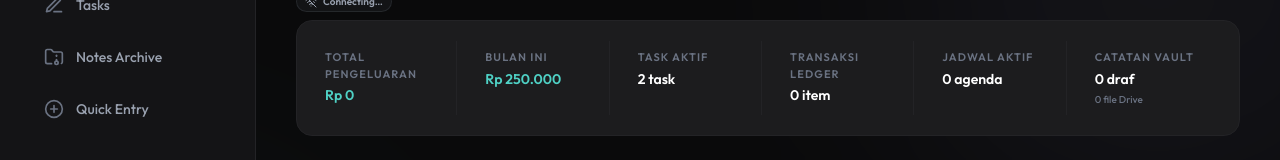
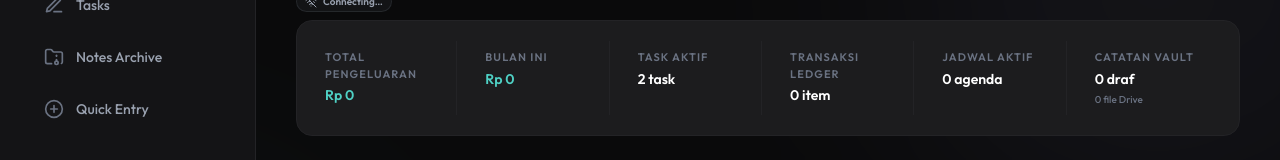
Before and after one commit to boasvanjosep/GROUU, a React (Vite) app: page / in a window 1280 px wide. Shown: the part 180-340 px from the top of the page. Built offline with nearby package versions, Linux system fonts and the light colour scheme.

Commit message:
FIX BUG : Update new UI Dashboard

```diff
--- a/src/App.tsx
+++ b/src/App.tsx
@@ -263,6 +263,9 @@ export default function App() {
   const currentYear = new Date().getFullYear();
   const monthlyExpenseAmount = expenses
     .filter(e => {
+      // Exclude INITIAL_EXPENSES (dummy data): IDs 'e1','e2','e3'
+      // User-created expenses always have IDs starting with 'e_'
+      if (!e.id.startsWith('e_')) return false;
       if (!e.createdAt) return false;
       const d = new Date(e.createdAt);
       return d.getMonth() === currentMonth && d.getFullYear() === currentYear;
--- a/src/pages/Archive.tsx
+++ b/src/pages/Archive.tsx
@@ -352,7 +352,7 @@ export function Archive({ notes, loading, onRefresh, onAddNote, onDeleteNote }:
               : "Your physical vault archive is empty. Keep track of inspiration, bookmarks, and papers instantly."}
           </p>
           <button
-            onClick={onNavigateToCreate}
+            onClick={() => setShowCreateModal(true)}
             className="min-h-[44px] px-4 py-2 bg-[#B4B0FF] hover:bg-[#B4B0FF]/90 text-[#0A0A0B] font-sans text-xs font-semibold rounded-xl flex items-center justify-center gap-1.5 shadow-md shadow-[#B4B0FF]/15 transition-all"
           >
             <PlusCircle className="w-4 h-4" /> Create Note Draft
```
